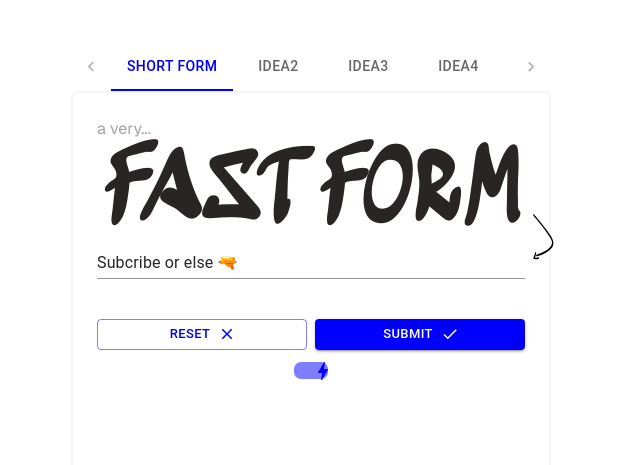
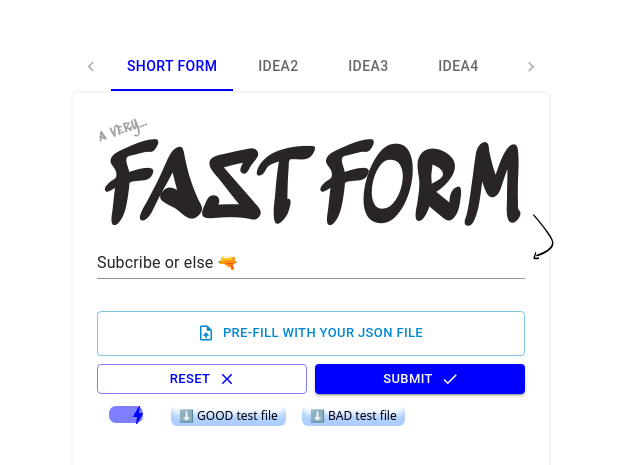
Before and after one commit to jjawny/everything, a Next.js app: page / in a window 1280 px wide. Shown: the part 133-598 px from the top of the page, without its empty margins (329-969 px from the left). Built offline with nearby package versions, Linux system fonts and the light colour scheme.

Commit message:
added file upload support

```diff
--- a/src/components/ShortForm.tsx
+++ b/src/components/ShortForm.tsx
@@ -3,6 +3,7 @@ import useMockValidationProgressBarHook from "@/hooks/useMockValidationProgressB
 import { getDefaultShortFormModel, ShortFormModel, ShortFormModelSchema } from "@/models/ShortFormModel";
 import ClearIcon from "@mui/icons-material/Clear";
 import DoneIcon from "@mui/icons-material/Done";
+import UploadFileIcon from "@mui/icons-material/UploadFile";
 import { Badge, Box, Button, FormHelperText, LinearProgress } from "@mui/material";
 import { Form, Formik, useFormikContext } from "formik";
 import _ from "lodash";
@@ -10,6 +11,7 @@ import Image from "next/image";
 import React, { useEffect, useMemo, useState } from "react";
 import toast from "react-hot-toast";
 import * as Yup from "yup";
+import Button73 from "./Button73";
 import CustomSwitch from "./CustomSwitch";
 import PureFormikInput from "./PureFormikInput";
 
@@ -98,7 +100,7 @@ const FormTitle: React.FC<FormTitleProps> = (props) => {
 
   return (
     <>
-      <p className="text-stone-400">a very...</p>
+      <p className="font-sedgwick text-stone-400 max-w-max transform rotate-[-20deg]">a very...</p>
       <Badge badgeContent={errorsCount} color="error">
         <Box display="flex" flexWrap="nowrap" gap={2} width={"100%"} justifyContent="flex-end">
           <h1 className="font-sedgwick text-stone-800 text-8xl text-start">{isFastForm ? "FAST" : "SLOW"}</h1>
@@ -140,13 +142,15 @@ type FormControlPanelProps = {
 
 const FormControlPanel: React.FC<FormControlPanelProps> = (props) => {
   const { isSubmitDisabled = false, isResetDisabled = false, isFastForm, toggleIsFastForm } = props;
+
   return (
     <Box display={"flex"} flexDirection={"column"}>
+      <UploadFileButton />
       <Box display="flex" justifyContent="space-between" paddingTop={1} gap={1}>
         <Button
           variant="outlined"
+          fullWidth
           size="small"
-          fullWidth
           type="reset"
           disabled={isResetDisabled}
           endIcon={<ClearIcon />}
@@ -165,9 +169,98 @@ const FormControlPanel: React.FC<FormControlPanelProps> = (props) => {
           Submit
         </Button>
       </Box>
-      <CustomSwitch isOn={isFastForm} handleToggle={toggleIsFastForm} tooltipLabel="Use the fast form..." />
+      <Box display={"flex"} flexWrap={"wrap"} gap={2} alignItems={"center"}>
+        <CustomSwitch isOn={isFastForm} handleToggle={toggleIsFastForm} tooltipLabel="Use the fast form..." />
+        <a href="/files/mockShortFormModelFileToUpload.json" download="GOOD test file.json">
+          <Button73 text="⬇️ GOOD test file" handleClick={() => {}} />
+        </a>
+        <a href="/files/mockCorruptFileToUpload.json" download="BAD test file.json">
+          <Button73 text="⬇️ BAD test file" handleClick={() => {}} />
+        </a>
+      </Box>
     </Box>
   );
 };
 
+const UploadFileButton: React.FC = () => {
+  const { setValues } = useFormikContext();
+  const [isHoveringFile, setIsHoveringFile] = useState<boolean>(false);
+
+  const preventBrowserDefaultBehaviour = (e: React.MouseEvent | React.KeyboardEvent | React.DragEvent) => {
+    e.preventDefault();
+    e.stopPropagation();
+  };
+
+  const loadFileContent = (file: File | undefined) => {
+    if (!file) return;
+
+    const parsingFilePromise = new Promise((resolve, reject) => {
+      const reader = new FileReader(); // Don't worry, GC will clean this up...
+      reader.onload = async (e) => {
+        try {
+          const rawContent = e.target?.result as string;
+          const jsonContent = JSON.parse(rawContent);
+          const newValues = await ShortFormModelSchema.cast(jsonContent);
+          setValues(newValues);
+          resolve(newValues);
+        } catch (err) {
+          console.warn("Unable to parse uploaded file", err);
+          reject(new Error("Unable to load your file"));
+        }
+      };
+      reader.readAsText(file);
+    });
+
+    toast.promise(
+      parsingFilePromise,
+      {
+        loading: "Loading file...",
+        success: "Pre-filled with your file!",
+        error: (e: Error) => e.message,
+      },
+      { error: { icon: "⚠️" } } // most times the user's file is the problem, don't imply (red) error
+    );
+  };
+
+  const handleFileUpload = (event: React.ChangeEvent<HTMLInputElement>) => {
+    const file = event.target.files?.[0];
+    loadFileContent(file);
+    event.target.value = ""; // allow re-upload w same file name
+  };
+
+  const handleOnDrag = (event: React.DragEvent<HTMLDivElement>) => {
+    preventBrowserDefaultBehaviour(event);
+    const file = event.dataTransfer.files?.[0];
+    loadFileContent(file);
+    setIsHoveringFile(false);
+  };
+
+  const handleOnDragOver = (event: React.DragEvent<HTMLDivElement>) => {
+    preventBrowserDefaultBehaviour(event);
+  };
+
+  return (
+    <div
+      onDrop={handleOnDrag}
+      onDragOver={handleOnDragOver}
+      onDragEnter={() => setIsHoveringFile(true)}
+      onDragLeave={() => setIsHoveringFile(false)}
+      className={isHoveringFile ? "duration-150 ease-in-out scale-105" : ""}
+    >
+      <Button
+        startIcon={<UploadFileIcon />}
+        variant="outlined"
+        component="label"
+        size="small"
+        color="info"
+        fullWidth
+        style={{ padding: 10 }}
+      >
+        Pre-fill with your JSON file
+        <input type="file" accept=".json" hidden onChange={handleFileUpload} />
+      </Button>
+    </div>
+  );
+};
+
 export default ShortForm;
```
